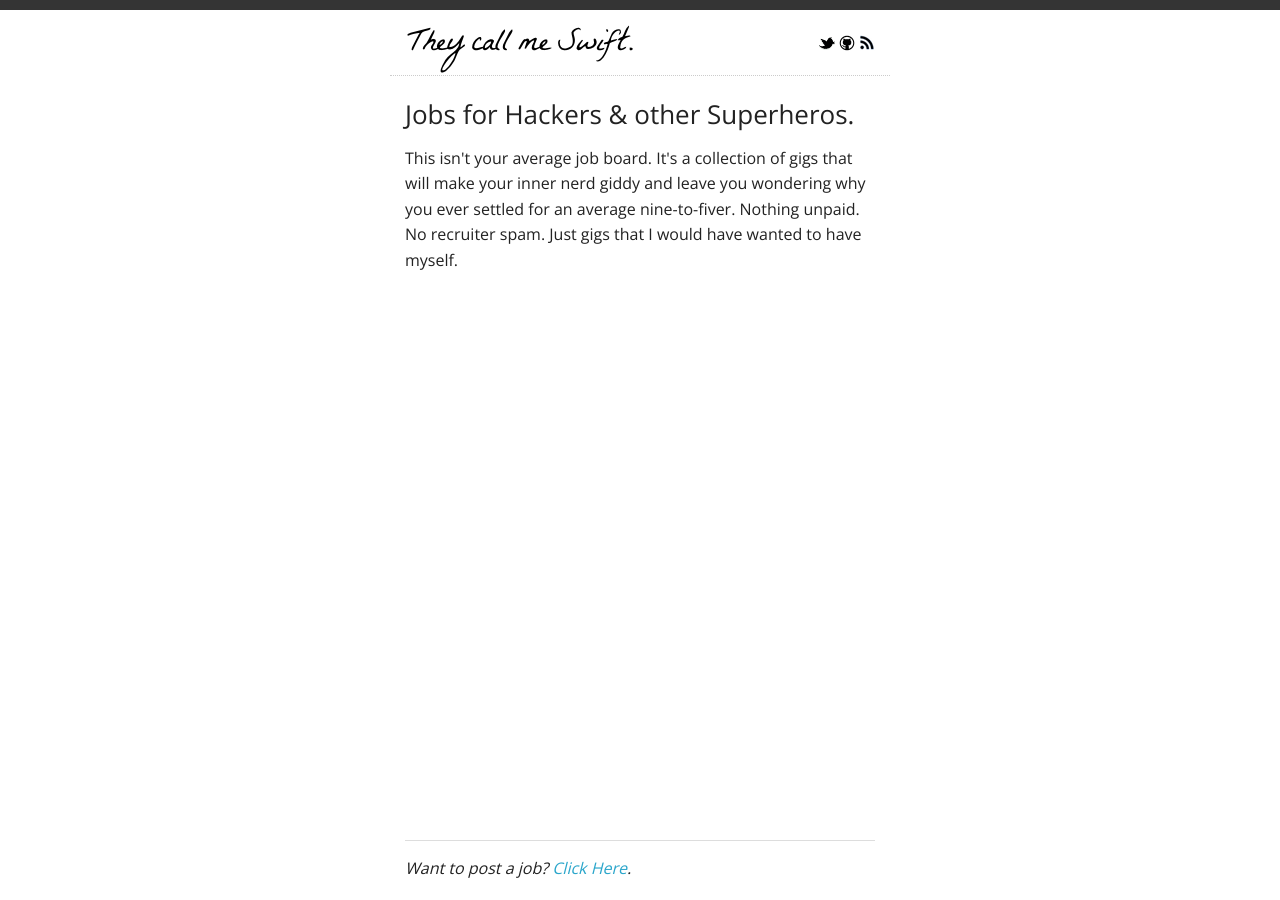
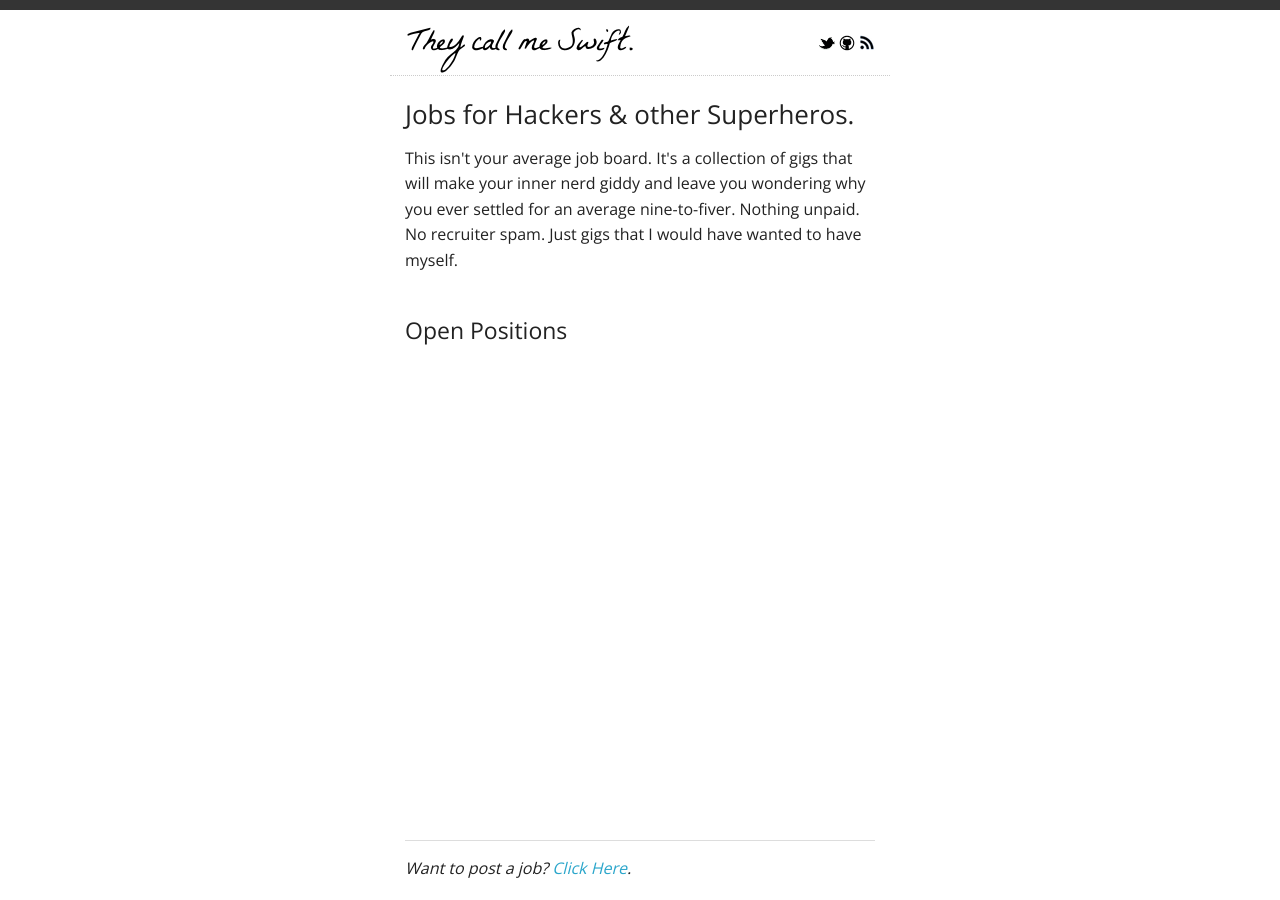
Before and after one commit to theycallmeswift/jobs.theycallmeswift.com, a Jekyll site: the page built from index.html, in a window 1280 px wide. Built offline with Jekyll 4.4.1, drawn with Linux system fonts in a browser that asks for light colours; Markdown is read by kramdown in place of the engine named in the settings.

Commit message:
More obvious section heading for listings

```diff
--- a/index.html
+++ b/index.html
@@ -9,6 +9,7 @@ title: Jobs for hackers and other superheros
 
 <br />
 
+<h3>Open Positions</h3>
 <ul class="listings no-bullet">
   {% for post in site.posts %}
     <li><a href="{{ post.url }}">{{ post.title }}</a><span class="hide-for-small">{{ post.location }}</span></li>
```
